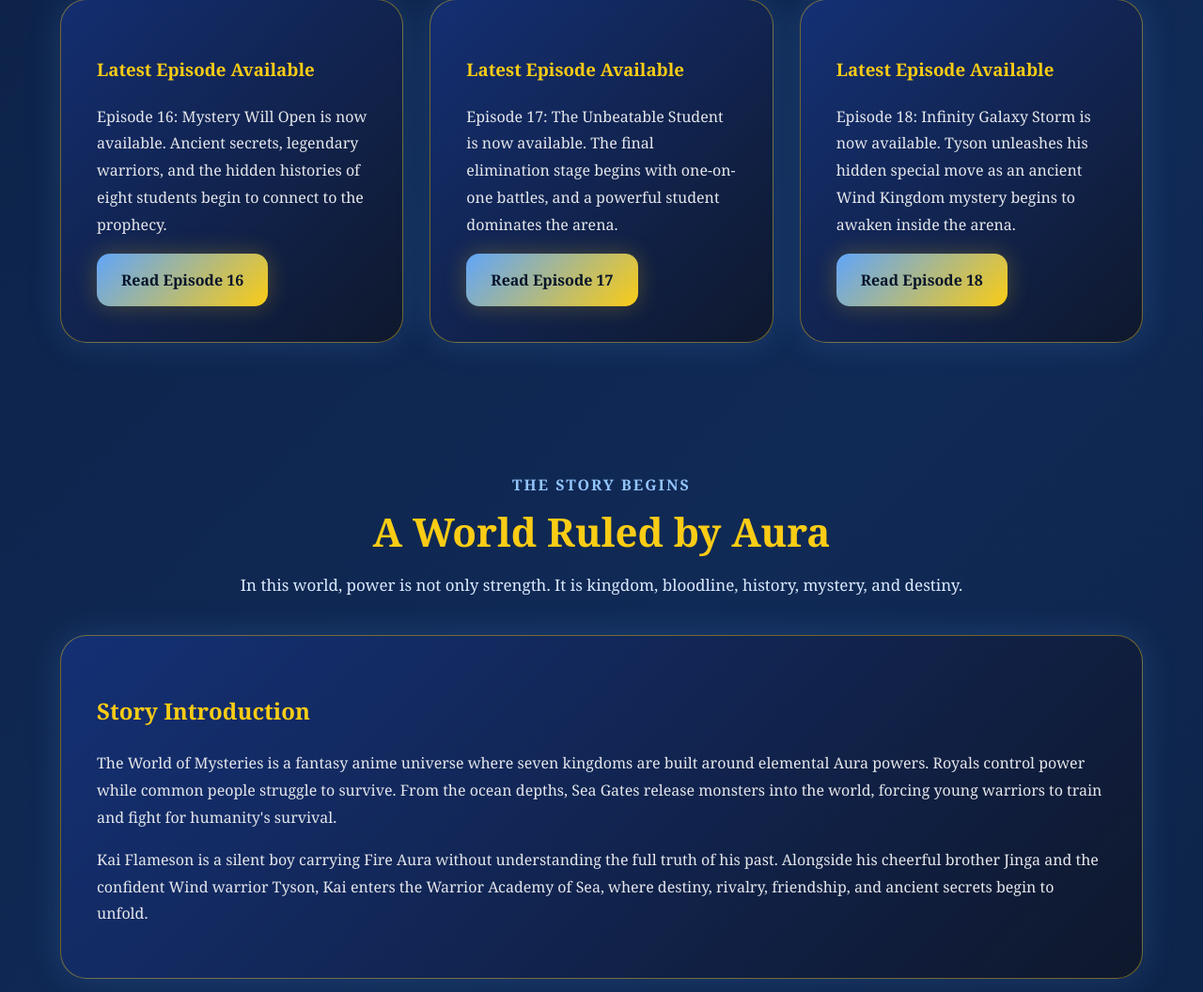
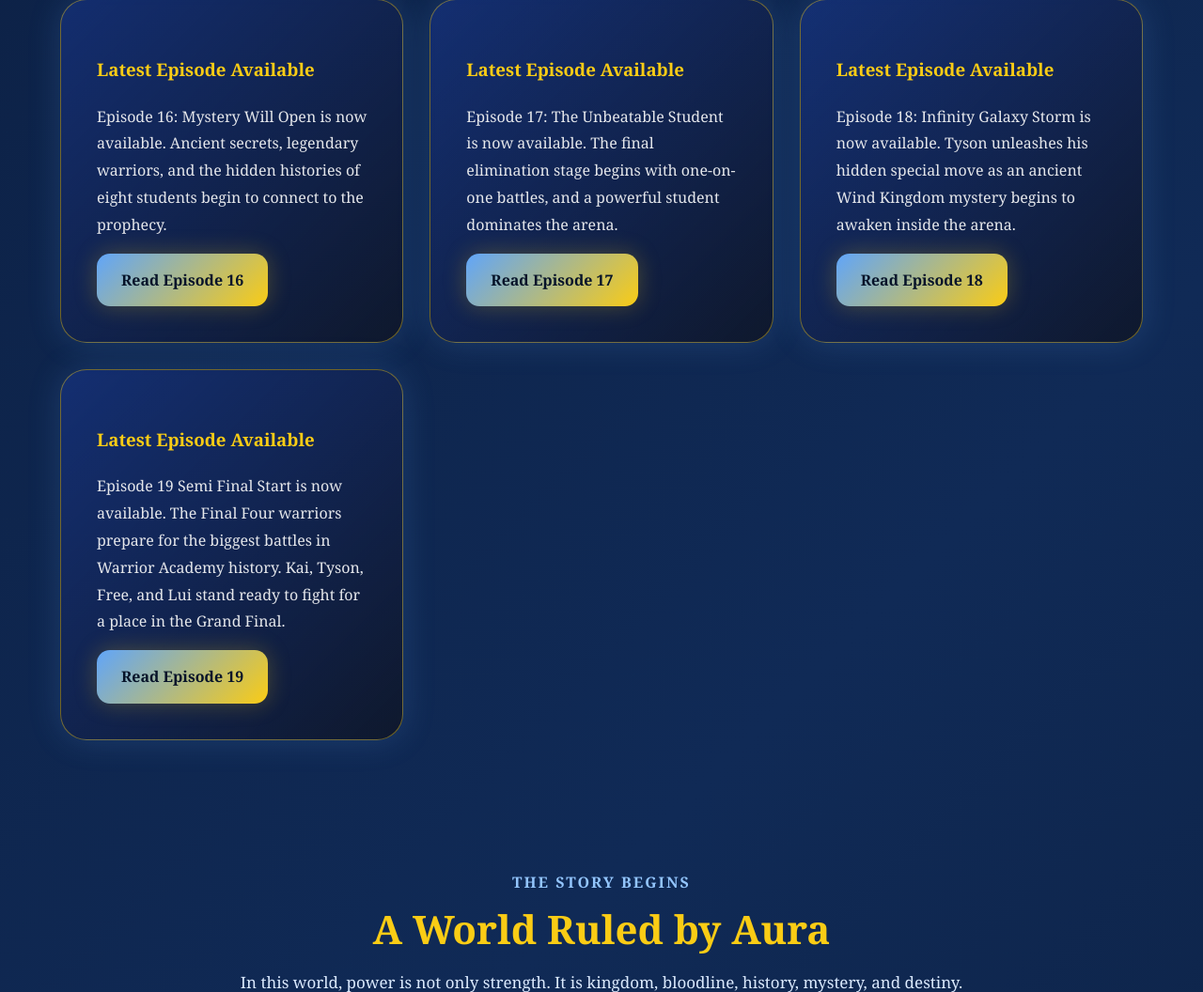
Before and after one commit to infinityaiworld001-cmd/my_world, a Flask app: page / in a window 1280 px wide. Shown: the part 2754-3810 px from the top of the page at 94% size. Run offline with Flask 3, Linux system fonts and the light colour scheme.

Commit message:
Update index.html

```diff
--- a/templates/index.html
+++ b/templates/index.html
@@ -382,6 +382,46 @@
     </a>
 </div>
 
+        <div class="story-box">
+
+<h3>
+
+Latest Episode Available
+
+</h3>
+
+<p>
+
+Episode 19
+
+Semi Final Start
+
+is now available.
+
+The Final Four warriors prepare for the biggest battles in Warrior Academy history.
+
+Kai,
+
+Tyson,
+
+Free,
+
+and Lui
+
+stand ready to fight for a place in the Grand Final.
+
+</p>
+
+<a href="/manga/episode-19/1"
+
+class="btn">
+
+Read Episode 19
+
+</a>
+
+</div>
+
     </div>
 </section>
 
```
